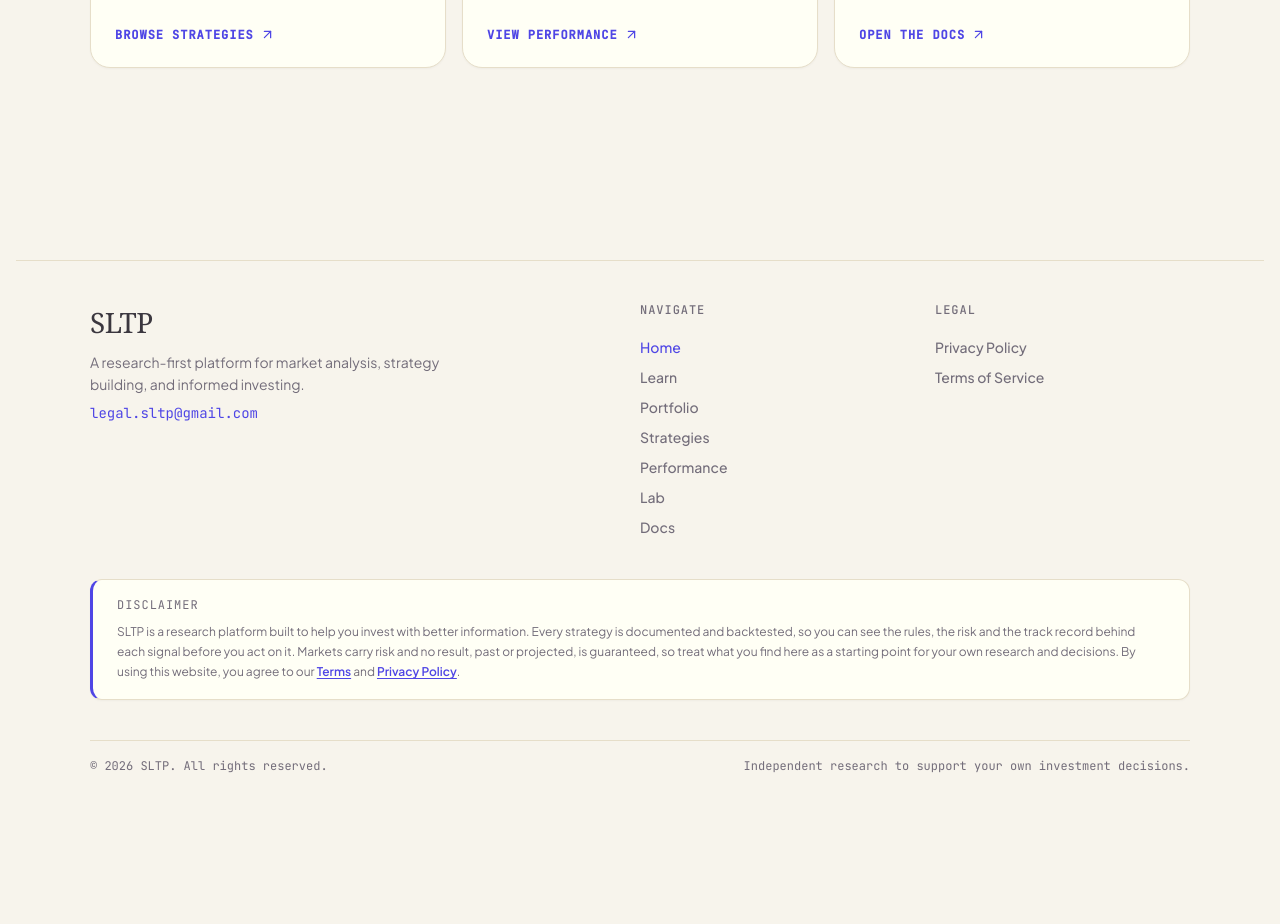
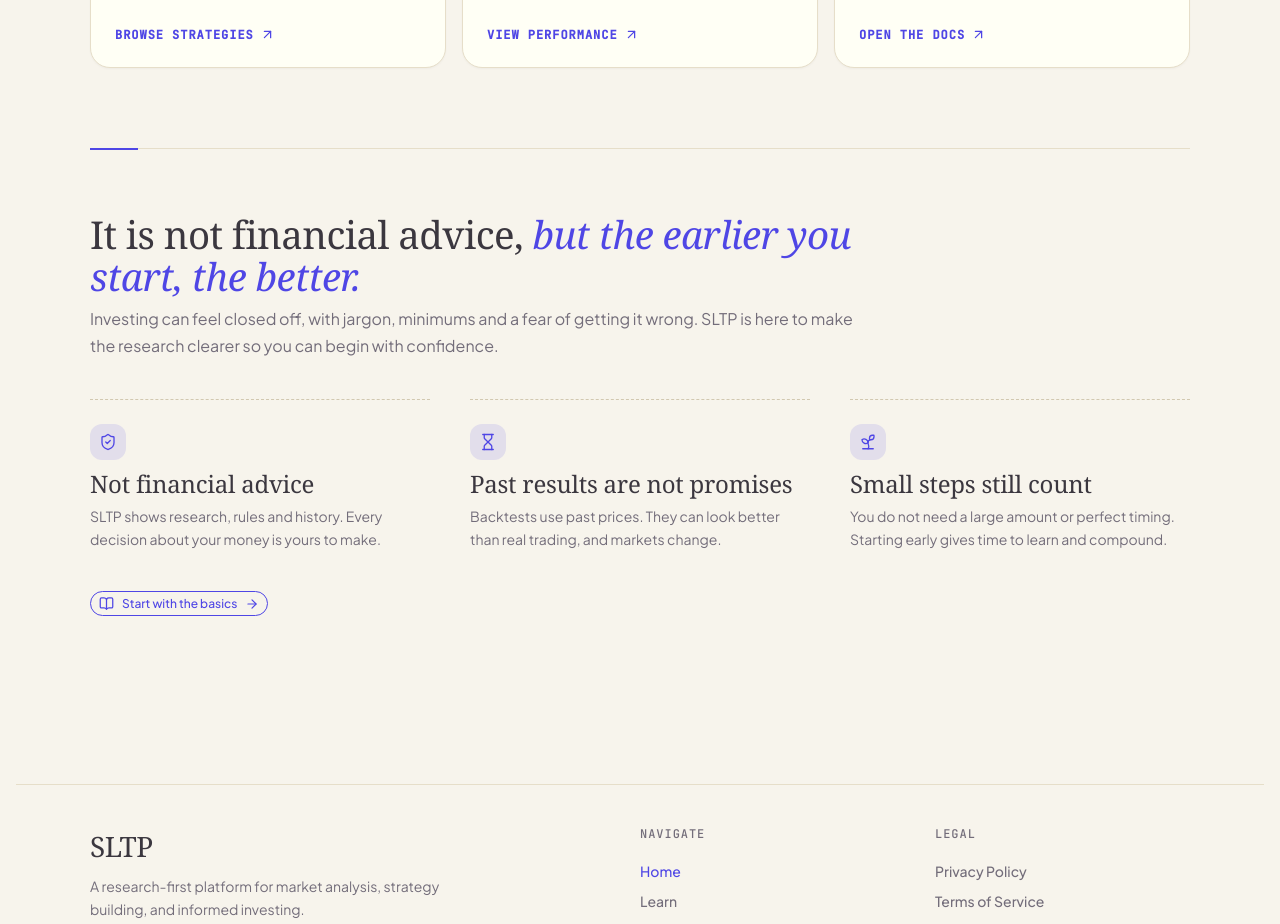
Before and after one commit to ItsMacc/SLTP, a React (Vite) app in the folder frontend/: page / in a window 1280 px wide. Shown: the part 1420-2344 px from the top of the page. Before the commit the page ends 2235 px from the top, so only its background shows below. Built offline with nearby package versions, Linux system fonts and the light colour scheme; no server answers; a web font is replaced by a local one.

Commit message:
Restyle the home trust section as an open layout
The trust block was a bordered card with a glow, which competed with the rest of the page. It now uses a hairline divider with an accent rule and open columns, and the footer gap is one spacing step smaller.

```diff
--- a/frontend/src/pages/HomePage.css
+++ b/frontend/src/pages/HomePage.css
@@ -359,6 +359,131 @@
 
 
 /* ============================================================
+   TRUST & HONESTY
+   ============================================================ */
+
+.home-trust {
+  padding-top: var(--space-md);
+  padding-bottom: var(--space-xl);
+}
+
+.home-trust-panel {
+  position: relative;
+  display: flex;
+  flex-direction: column;
+  gap: var(--space-xl);
+  padding-top: var(--space-2xl);
+  border-top: 1px solid var(--border-subtle);
+}
+
+/* Short accent rule that anchors the section to the divider */
+.home-trust-panel::before {
+  content: '';
+  position: absolute;
+  top: -1px;
+  left: 0;
+  width: 3rem; /* ≈48px accent rule */
+  height: 2px;
+  background: var(--accent);
+}
+
+.home-trust-head,
+.home-trust-grid,
+.home-trust-footer {
+  position: relative;
+  z-index: 1;
+}
+
+.home-trust-head {
+  display: flex;
+  flex-direction: column;
+  gap: var(--space-sm);
+  max-width: min(50rem, 100%); /* ≈800px reading measure */
+}
+
+.home-trust-title {
+  font-family: var(--font-heading);
+  font-weight: 400;
+  font-size: clamp(1.75rem, 3vw, 2.5rem);
+  line-height: 1.1;
+  letter-spacing: -0.015em;
+  color: var(--text-primary);
+  margin: 0;
+}
+
+.home-trust-title em {
+  font-style: italic;
+  color: var(--accent);
+}
+
+.home-trust-lede {
+  max-width: 66ch;
+  font-size: var(--text-base);
+  line-height: 1.7;
+  color: var(--text-muted);
+  margin: 0;
+}
+
+.home-trust-grid {
+  display: grid;
+  grid-template-columns: 1fr;
+  gap: var(--space-md);
+}
+
+@media (min-width: 48rem) {
+  .home-trust-grid {
+    grid-template-columns: repeat(3, 1fr);
+    gap: var(--space-xl);
+  }
+}
+
+.home-trust-item {
+  display: flex;
+  flex-direction: column;
+  gap: var(--space-xs);
+  padding-top: var(--space-lg);
+  border-top: 1px dashed var(--border-strong);
+}
+
+.home-trust-icon {
+  display: flex;
+  align-items: center;
+  justify-content: center;
+  width: 2.25rem; /* ≈36px — fixed-size icon tile */
+  height: 2.25rem;
+  margin-bottom: var(--space-2xs);
+  border-radius: var(--radius-md);
+  background: var(--accent-muted);
+  color: var(--accent);
+}
+
+.home-trust-item-title {
+  font-family: var(--font-heading);
+  font-weight: 400;
+  font-size: var(--text-xl);
+  line-height: 1.2;
+  color: var(--text-primary);
+  margin: 0;
+}
+
+.home-trust-item-text {
+  font-size: var(--text-sm);
+  line-height: 1.65;
+  color: var(--text-muted);
+  margin: 0;
+}
+
+.home-trust-footer {
+  display: flex;
+  flex-wrap: wrap;
+  align-items: center;
+}
+
+.home-trust-footer .btn {
+  gap: var(--space-sm);
+}
+
+/* ============================================================
    REDUCED MOTION
    ============================================================ */
 
--- a/frontend/src/pages/HomePage.tsx
+++ b/frontend/src/pages/HomePage.tsx
@@ -8,6 +8,10 @@ import {
   FileCode2,
   ArrowRight,
   ArrowUpRight,
+  BookOpen,
+  Hourglass,
+  ShieldCheck,
+  Sprout,
 } from 'lucide-react';
 import Button from '../ui/Button';
 import './HomePage.css';
@@ -94,6 +98,25 @@ const MODULES: ModuleData[] = [
       'The reference for building on SLTP: how a strategy class works, which methods to override, and worked recipes you can copy into the Lab.',
     icon: FileCode2,
     cta: 'Open the docs',
+  },
+];
+
+/* ---------- Trust & honesty ---------- */
+const TRUST_POINTS: { icon: IconType; title: string; text: string }[] = [
+  {
+    icon: ShieldCheck,
+    title: 'Not financial advice',
+    text: 'SLTP shows research, rules and history. Every decision about your money is yours to make.',
+  },
+  {
+    icon: Hourglass,
+    title: 'Past results are not promises',
+    text: 'Backtests use past prices. They can look better than real trading, and markets change.',
+  },
+  {
+    icon: Sprout,
+    title: 'Small steps still count',
+    text: 'You do not need a large amount or perfect timing. Starting early gives time to learn and compound.',
   },
 ];
 
@@ -217,6 +240,44 @@ export default function HomePage({ onNavigate, onOpenGuide }: HomePageProps) {
           })}
         </div>
       </section>
+
+      {/* ================= TRUST ================= */}
+      <section className="home-section home-trust">
+        <div className="home-trust-panel home-reveal" style={revealDelay(0)}>
+          <div className="home-trust-head">
+            <h2 className="home-trust-title">
+              It is not financial advice, <em>but the earlier you start, the better.</em>
+            </h2>
+            <p className="home-trust-lede">
+              Investing can feel closed off, with jargon, minimums and a fear of getting it wrong.
+              SLTP is here to make the research clearer so you can begin with confidence.
+            </p>
+          </div>
+
+          <div className="home-trust-grid">
+            {TRUST_POINTS.map((point, i) => {
+              const Icon = point.icon;
+              return (
+                <div key={point.title} className="home-trust-item home-reveal" style={revealDelay(90 * (i + 1))}>
+                  <span className="home-trust-icon">
+                    <Icon size={18} strokeWidth={1.75} />
+                  </span>
+                  <h3 className="home-trust-item-title">{point.title}</h3>
+                  <p className="home-trust-item-text">{point.text}</p>
+                </div>
+              );
+            })}
+          </div>
+
+          <div className="home-trust-footer">
+            <Button variant="outline" size="sm" onClick={() => onNavigate('learn')}>
+              <BookOpen size={15} />
+              Start with the basics
+              <ArrowRight size={14} />
+            </Button>
+          </div>
+        </div>
+      </section>
     </div>
   );
 }
```
